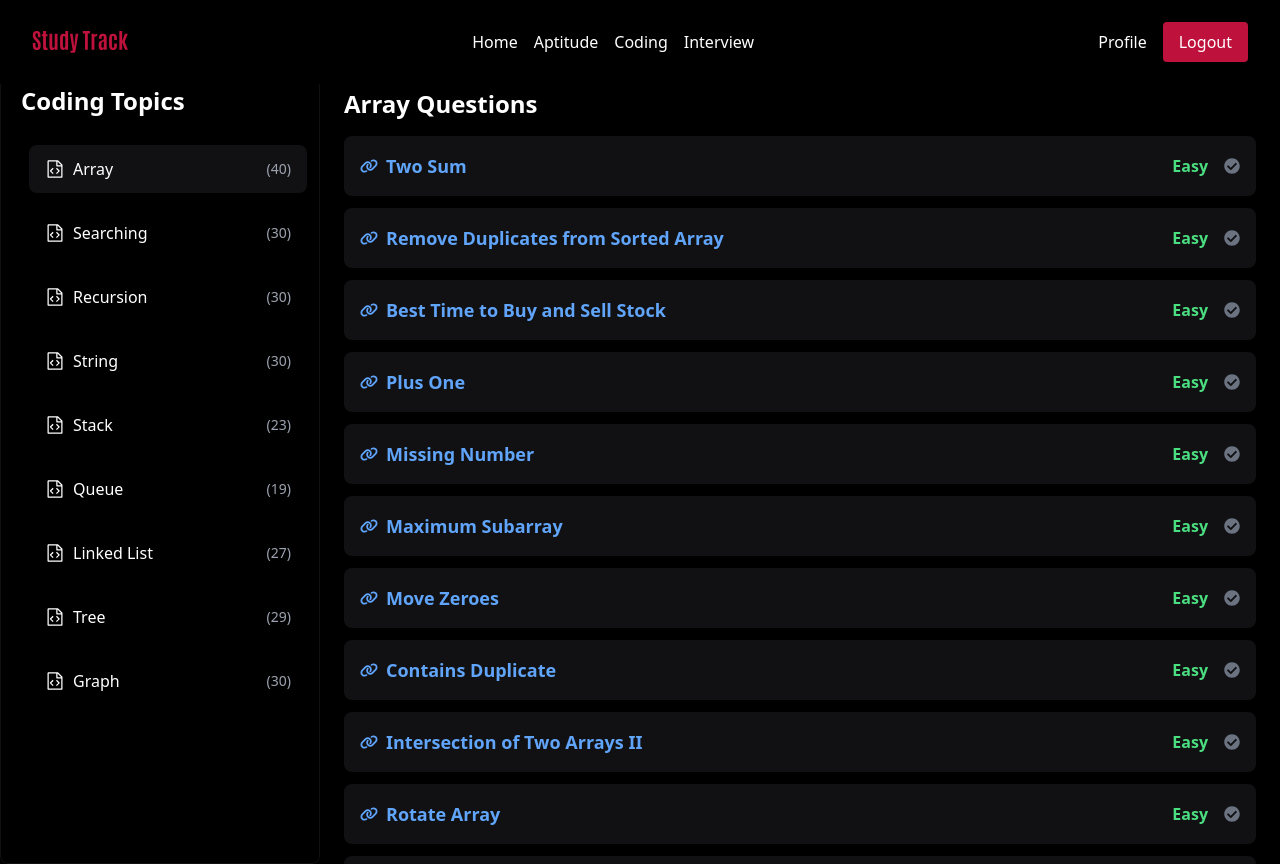
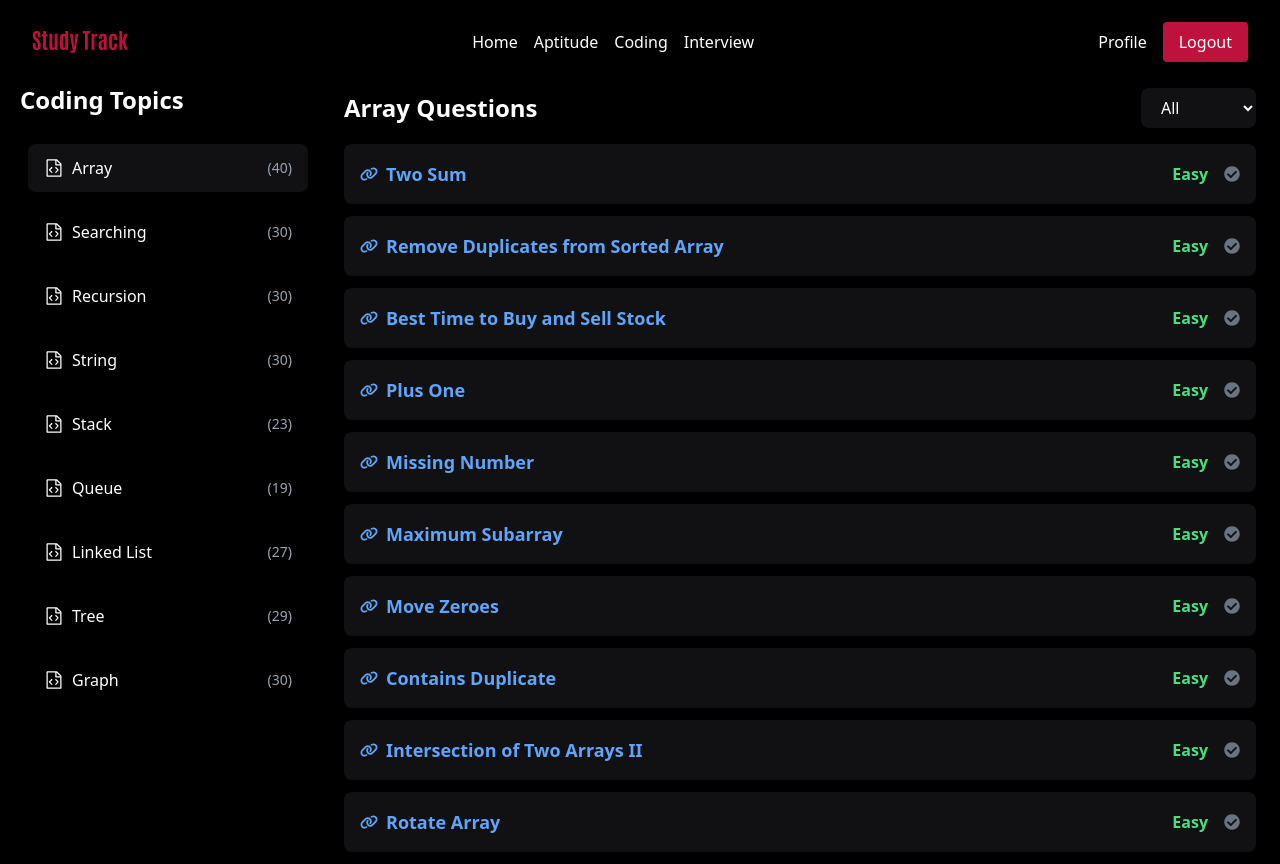
Before and after one commit to Sajidqureshi322/StudyTrack, a React (Create React App) app: page /coding in a window 1280 px wide. Built offline with nearby package versions, Linux system fonts and the light colour scheme; sample sign-in values are in the browser's storage.

Commit message:
filter done

```diff
--- a/src/components/Coding.jsx
+++ b/src/components/Coding.jsx
@@ -319,6 +319,7 @@ const getColorForDifficulty = (difficulty) => {
 
 const Coding = ({ onProgressUpdate }) => {
   const [selectedTopic, setSelectedTopic] = useState(Object.keys(codingData)[0]);
+  const [selectedDifficulty, setSelectedDifficulty] = useState("All");
   const [isModalOpen, setIsModalOpen] = useState(false);
   const [currentQuestionId, setCurrentQuestionId] = useState(null);
   const [completedQuestions, setCompletedQuestions] = useState(
@@ -341,7 +342,9 @@ const Coding = ({ onProgressUpdate }) => {
       setCompletedQuestions((prevState) => ({
         ...prevState,
         [selectedTopic]: prevState[selectedTopic].map((question) =>
-          question.id === currentQuestionId ? { ...question, solved: !question.solved } : question
+          question.id === currentQuestionId
+            ? { ...question, solved: !question.solved }
+            : question
         ),
       }));
     }
@@ -350,7 +353,9 @@ const Coding = ({ onProgressUpdate }) => {
 
   const calculateProgress = () => {
     const totalQuestions = Object.values(codingData).flat().length;
-    const completedCount = Object.values(completedQuestions).flat().filter((question) => question.solved).length;
+    const completedCount = Object.values(completedQuestions)
+      .flat()
+      .filter((question) => question.solved).length;
     return Math.round((completedCount / totalQuestions) * 100);
   };
 
@@ -359,18 +364,29 @@ const Coding = ({ onProgressUpdate }) => {
     onProgressUpdate(progress);
   }, [completedQuestions, onProgressUpdate]);
 
+  // Filter questions by difficulty
+  const filteredQuestions =
+    selectedDifficulty === "All"
+      ? codingData[selectedTopic]
+      : codingData[selectedTopic].filter(
+        (question) => question.difficulty === selectedDifficulty
+      );
+
   return (
-    <div className="flex min-h-screen bg-black text-white">
-      <Modal isOpen={isModalOpen} onClose={() => setIsModalOpen(false)} onConfirm={handleConfirmSolve} />
-      <div className="w-1/4 bg-black border border-customBlack rounded-lg p-5 h-screen flex flex-col">
-        <h2 className="text-2xl font-bold mb-5">Coding Topics</h2>
+    <div className="flex min-h-screen text-white bg-black">
+      <Modal
+        isOpen={isModalOpen}
+        onClose={() => setIsModalOpen(false)}
+        onConfirm={handleConfirmSolve}
+      />
+      <div className="flex flex-col w-1/4 h-screen p-5 bg-black rounded-lg">
+        <h2 className="mb-5 text-2xl font-bold">Coding Topics</h2>
         {Object.keys(codingData).map((topic) => (
           <button
             key={topic}
             onClick={() => setSelectedTopic(topic)}
-            className={`w-full text-left px-4 py-3 m-2 rounded-lg cursor-pointer ${
-              selectedTopic === topic ? "bg-customBlack" : "bg-black"
-            } hover:bg-customBlack flex justify-between items-center`}
+            className={`w-full text-left px-4 py-3 m-2 rounded-lg cursor-pointer ${selectedTopic === topic ? "bg-customBlack" : "bg-black"
+              } hover:bg-customBlack flex justify-between items-center`}
           >
             <div className="flex items-center">
               <VscFileCode className="mr-2 text-xl" />
@@ -383,26 +399,51 @@ const Coding = ({ onProgressUpdate }) => {
         ))}
       </div>
 
-      <div className="rightSection w-3/4 bg-black p-6 space-y-4 overflow-y-auto h-screen">
-        <h2 className="text-2xl font-bold text-white mb-4">
-          {selectedTopic} Questions
-        </h2>
+      <div className="w-3/4 h-screen p-6 space-y-4 overflow-y-auto bg-black rightSection">
+        <div className="flex items-center justify-between mb-4">
+          <h2 className="text-2xl font-bold text-white">{selectedTopic} Questions</h2>
+          <select
+            className="px-4 py-2 text-white border-none rounded-lg outline-none bg-customBlack"
+            value={selectedDifficulty}
+            onChange={(e) => setSelectedDifficulty(e.target.value)}
+          >
+            <option  value="All">All</option>
+            <option className="text-green-400" value="Easy">Easy</option>
+            <option className="text-yellow-400" value="Medium">Medium</option>
+            <option className="text-red-400">Hard</option>
+          </select>
+        </div>
+
         <ul className="space-y-3">
-          {codingData[selectedTopic].map((question) => (
-            <li key={question.id} className="bg-customBlack p-4 rounded-lg hover:bg-customOb flex items-center justify-between">
-              <a href={question.link} target="_blank" rel="noopener noreferrer" className="text-lg font-semibold text-blue-400 flex items-center">
+          {filteredQuestions.map((question) => (
+            <li
+              key={question.id}
+              className="flex items-center justify-between p-4 rounded-lg bg-customBlack hover:bg-customOb"
+            >
+              <a
+                href={question.link}
+                target="_blank"
+                rel="noopener noreferrer"
+                className="flex items-center text-lg font-semibold text-blue-400"
+              >
                 <FaLink className="mr-2" />
                 {question.title}
               </a>
               <div className="flex items-center">
-                <span className={`ml-4 ${getColorForDifficulty(question.difficulty)} font-semibold`}>
+                <span
+                  className={`ml-4 ${getColorForDifficulty(
+                    question.difficulty
+                  )} font-semibold`}
+                >
                   {question.difficulty}
                 </span>
                 <button
                   onClick={() => openModal(question.id)}
                   className="ml-4 text-green-400 focus:outline-none"
                 >
-                  {completedQuestions[selectedTopic]?.find((q) => q.id === question.id)?.solved ? (
+                  {completedQuestions[selectedTopic]?.find(
+                    (q) => q.id === question.id
+                  )?.solved ? (
                     <FaCheckCircle className="text-green-500" />
                   ) : (
                     <FaCheckCircle className="text-gray-500" />
```
